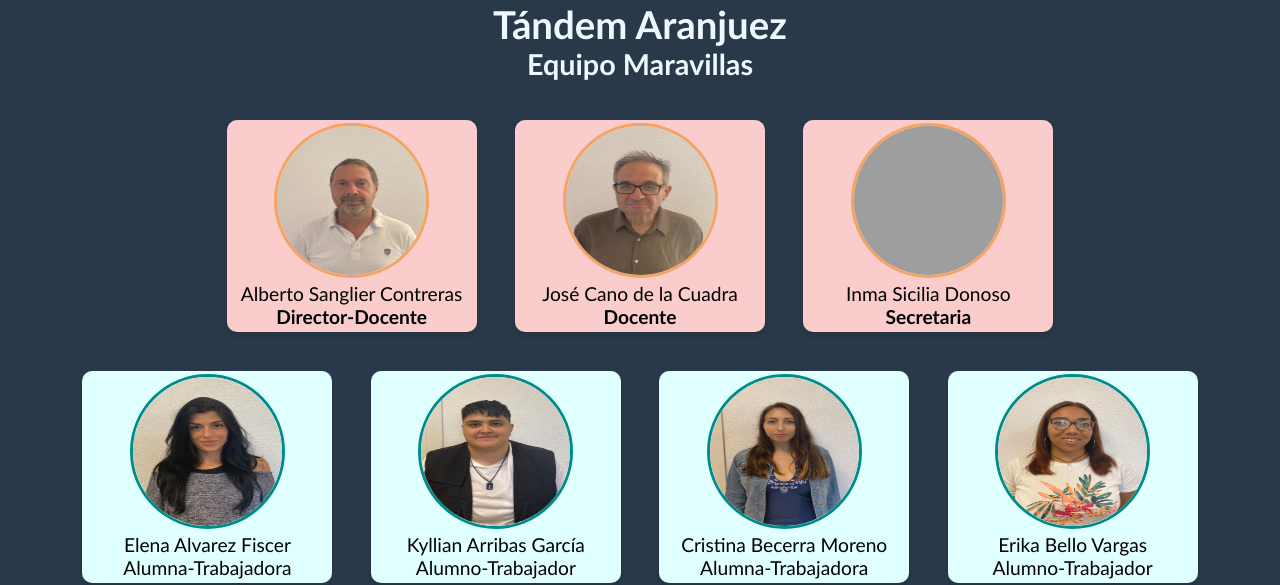
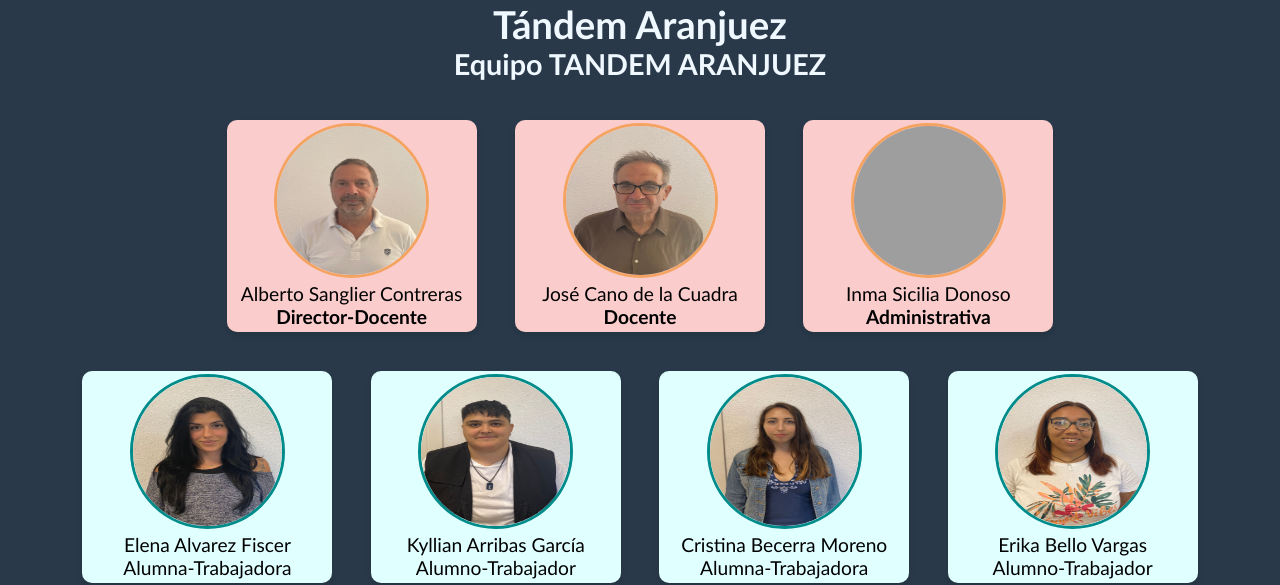
Before and after one commit to carolinacc2323/orla.tandem, a plain HTML site: page index.html in a window 1280 px wide. Shown: the part 217-802 px from the top of the page. Drawn offline with nearby package versions, Linux system fonts and the light colour scheme; grey boxes are pictures that could not be loaded.

Commit message:
Update index.html

```diff
--- a/index.html
+++ b/index.html
@@ -3,7 +3,7 @@
 <head>
     <meta charset="UTF-8">
     <meta name="viewport" content="width=device-width, initial-scale=1.0">
-    <title>Document</title>
+    <title>Aranjuez</title>
     <link rel="stylesheet" href="style.css">
     <link
     rel="stylesheet"
@@ -16,7 +16,7 @@
                 <img src="orla/logo1.png" alt="" width="195px" height="195px" class="animate__animated animate__fadeIn ">
             </div>
             <h1>Tándem Aranjuez</h1>
-            <h2>Equipo Maravillas</h2>
+            <h2>Equipo TANDEM ARANJUEZ</h2>
         </header>
             <div class="team1">
                     <div class="miembra">
@@ -44,7 +44,7 @@
                         </figure>
                         <div class="credenciales">
                             <p class="nombre">Inma Sicilia Donoso</p>
-                            <p class="cargo"><strong>Secretaria</strong></p>
+                            <p class="cargo"><strong>Administrativa</strong></p>
                         </div>
                     </div>
             </div>
```
